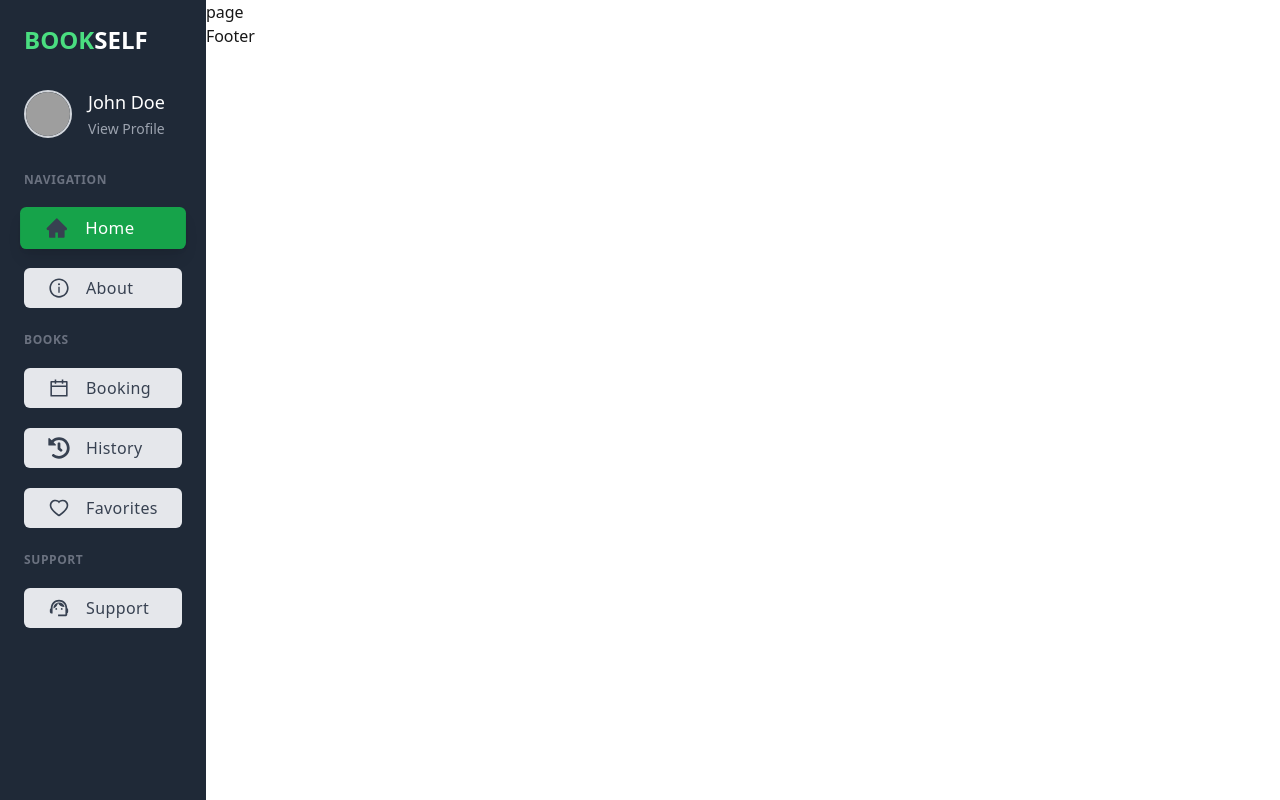
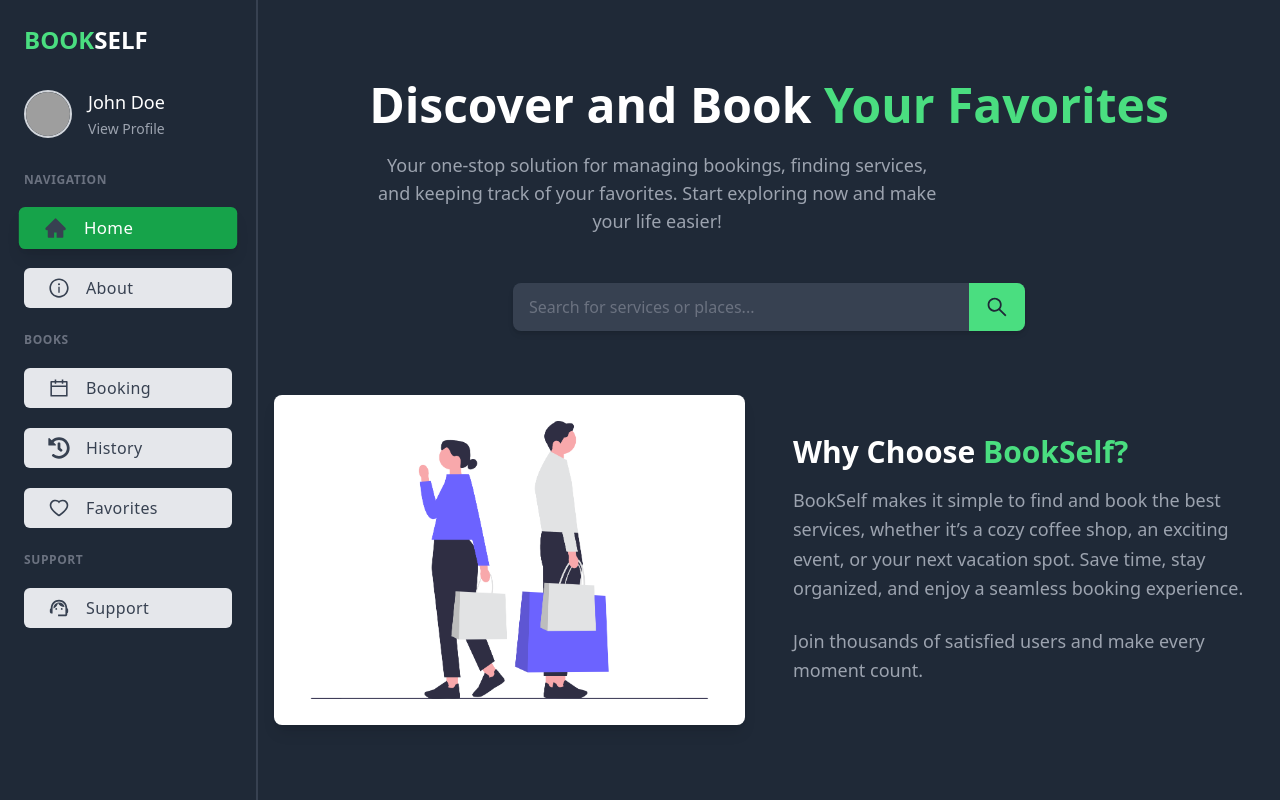
Before and after one commit to Pum2A/BookSelf, a Next.js app: page /home in a window 1280 px wide. Built offline with nearby package versions, Linux system fonts and the light colour scheme; grey boxes are pictures that could not be loaded.

Commit message:
fixed bugs with sidebar and main content

```diff
--- a/app/components/Sidebar.tsx
+++ b/app/components/Sidebar.tsx
@@ -1,6 +1,6 @@
 "use client"; // Komponent kliencki
 
-import React, { useState } from "react";
+import React from "react";
 import NavButton from "./reusableComponents/NavButton";
 import { CiMenuBurger } from "react-icons/ci";
 import { AiFillHome, AiOutlineInfoCircle, AiOutlineUser } from "react-icons/ai";
@@ -13,11 +13,11 @@ function Sidebar() {
   const { menuOpen, toggleMenu } = useMenu();
 
   return (
-    <div className={`relative flex h-screen `}>
+    <div className="relative flex h-screen border-r-2 border-gray-700">
       {/* Sidebar */}
       <div
-        className={`top-0 left-0 z-50 h-full-screen bg-gray-800 p-6 transform transition-all duration-300 ease-in-out
-        ${menuOpen ? "hidden" : "block"}`}
+        className={`top-0 left-0 z-50 h-screen w-screen lg:w-64 bg-gray-800 p-6 transform transition-all duration-300 ease-in-out
+        ${menuOpen ? "absolute" : "lg:block hidden"}`} // Pokazuje sidebar w wersji desktopowej i pełnoekranowy w mobilnej
       >
         {/* Logo */}
         <a href="/" className="text-2xl text-white font-semibold mb-8 block">
@@ -103,7 +103,7 @@ function Sidebar() {
       {/* Menu Toggle Icon */}
       <CiMenuBurger
         size={30}
-        className="text-white cursor-pointer lg:hidden fixed top-6 left-6 z-50"
+        className="text-white cursor-pointer lg:hidden fixed top-6 right-6 z-50"
         onClick={toggleMenu}
       />
     </div>
--- a/app/home/page.tsx
+++ b/app/home/page.tsx
@@ -1,7 +1,64 @@
-import React from "react";
+"use client";
+import Image from "next/image";
 
-function page() {
-  return <div>page</div>;
+import { AiOutlineSearch } from "react-icons/ai";
+export default function HomePage() {
+  return (
+    <main className="flex flex-col items-center justify-center min-h-screen w-full bg-gray-800 text-white px-4">
+      {/* Nagłówek */}
+      <div className="text-center mb-12">
+        <h1 className="text-5xl font-bold leading-tight">
+          Discover and Book{" "}
+          <span className="text-green-400">Your Favorites</span>
+        </h1>
+        <p className="text-lg text-gray-400 mt-4 max-w-xl">
+          Your one-stop solution for managing bookings, finding services, and
+          keeping track of your favorites. Start exploring now and make your
+          life easier!
+        </p>
+      </div>
+
+      {/* Wyszukiwarka */}
+      <div className="flex items-center w-full max-w-lg bg-gray-700 shadow-md rounded-lg overflow-hidden">
+        <input
+          type="text"
+          className="flex-grow px-4 py-3 text-gray-300 bg-transparent placeholder-gray-500 outline-none"
+          placeholder="Search for services or places..."
+        />
+        <button className="px-4 py-3 bg-green-400 text-gray-800 hover:bg-green-500 transition">
+          <AiOutlineSearch size={24} />
+        </button>
+      </div>
+
+      {/* Sekcja zachęcająca */}
+      <div className="flex flex-col lg:flex-row items-center justify-between mt-16 w-full max-w-5xl gap-12">
+        {/* Obrazek z lewej */}
+        <div className="w-full lg:w-1/2">
+          <Image
+            src="/imageMain.png" // Ścieżka do obrazka
+            alt="Booking Illustration"
+            width={600} // Podaj szerokość
+            height={400} // Podaj wysokość
+            className="w-full h-auto rounded-lg shadow-lg"
+          />
+        </div>
+
+        {/* Tekst z prawej */}
+        <div className="w-full lg:w-1/2 text-center lg:text-left">
+          <h2 className="text-3xl font-bold mb-4">
+            Why Choose <span className="text-green-400">BookSelf?</span>
+          </h2>
+          <p className="text-lg text-gray-400 mb-6 leading-relaxed">
+            BookSelf makes it simple to find and book the best services, whether
+            it’s a cozy coffee shop, an exciting event, or your next vacation
+            spot. Save time, stay organized, and enjoy a seamless booking
+            experience.
+          </p>
+          <p className="text-lg text-gray-400 leading-relaxed">
+            Join thousands of satisfied users and make every moment count.
+          </p>
+        </div>
+      </div>
+    </main>
+  );
 }
-
-export default page;
--- a/app/layout.tsx
+++ b/app/layout.tsx
@@ -3,7 +3,7 @@ import type { Metadata } from "next";
 import "./globals.css";
 import Footer from "./components/Footer";
 import { MenuProvider } from "./contexts/MenuContext";
-import Sidebar from "./components/Sidebar"; // Importujemy Sidebar bez dynamicznego importu
+import Sidebar from "./components/Sidebar";
 
 const inter = Inter({
   subsets: ["latin"],
@@ -23,15 +23,12 @@ export default function RootLayout({
   return (
     <html lang="en" className={inter.variable}>
       <body className="font-sans">
-        <MenuProvider>
-          <div className="flex">
+        <div className="flex w-auto">
+          <MenuProvider>
             <Sidebar />
-            <div className="flex flex-col">
-              <main>{children}</main>
-              <Footer />
-            </div>
-          </div>
-        </MenuProvider>
+            <main className="flex-grow">{children}</main>
+          </MenuProvider>
+        </div>
       </body>
     </html>
   );
--- a/app/page.tsx
+++ b/app/page.tsx
@@ -1,3 +1,5 @@
+import { redirect } from "next/navigation";
+
 export default function Home() {
-  return <div>witam</div>;
+  redirect("/home");
 }
```
Also changed, not shown: app/public/logo.png (deleted), public/imageMain.png (added).
